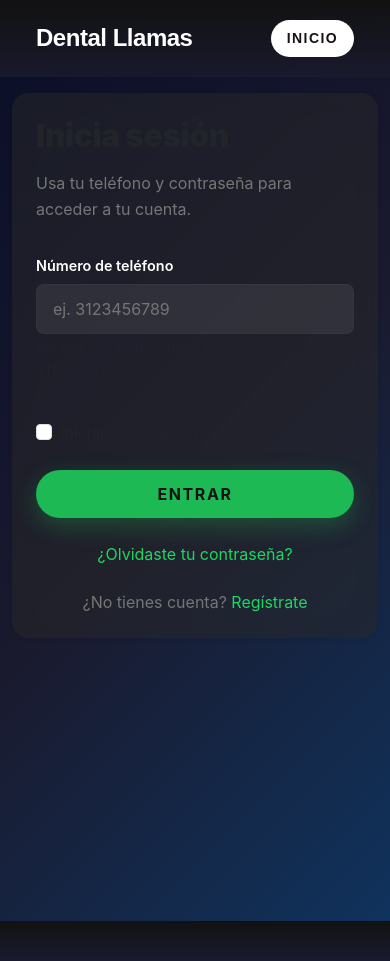
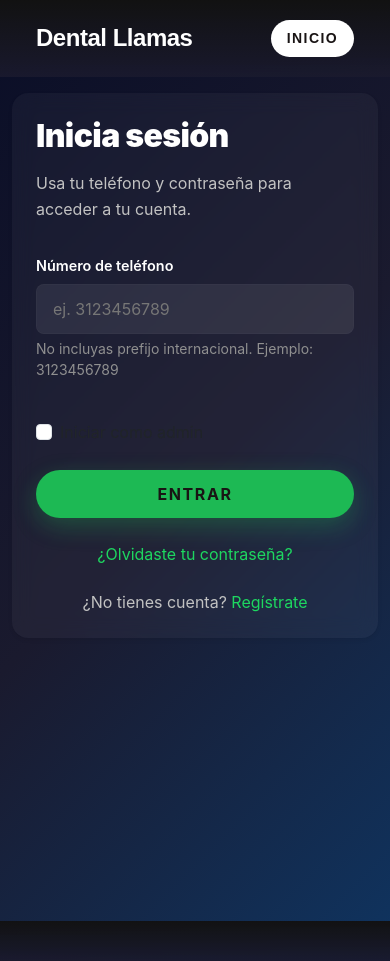
Before and after one commit to Luis1154-1154/SISTEMA-DE-CREACI-N-DE-EVENTOS, a website with bundled scripts: page frontend/login.html in a window 390 px wide. Built offline with nearby package versions, Linux system fonts and the light colour scheme.

Commit message:
Fix admin hamburger visibility and improve auth page contrast

```diff
--- a/frontend/css/app.css
+++ b/frontend/css/app.css
@@ -608,6 +608,9 @@ main .page-title + p {
 .auth-card {
   max-width: 450px;
   margin: 0 auto;
+  background: rgba(255, 255, 255, 0.04);
+  border: 1px solid rgba(255, 255, 255, 0.08);
+  box-shadow: 0 30px 60px rgba(0, 0, 0, 0.35);
 }
 
 .auth-card .card-body {
@@ -616,7 +619,21 @@ main .page-title + p {
 
 /* Text utilities */
 .text-muted {
-  color: var(--clinic-muted) !important;
+  color: #c2c2c2 !important;
+}
+
+.form-text {
+  color: #909090 !important;
+}
+
+.page-title,
+.auth-card h1,
+.auth-card h2,
+.auth-card h3,
+.auth-card h4,
+.auth-card h5,
+.auth-card h6 {
+  color: #ffffff !important;
 }
 
 .text-uppercase {
@@ -647,11 +664,6 @@ main .page-title + p {
 
 .d-none { display: none !important; }
 .d-flex { display: flex !important; }
-.d-md-none { display: block !important; }
-
-@media (max-width: 767.98px) {
-  .d-md-none { display: none !important; }
-}
 
 .flex-wrap { flex-wrap: wrap !important; }
 .flex-column { flex-direction: column !important; }
```
